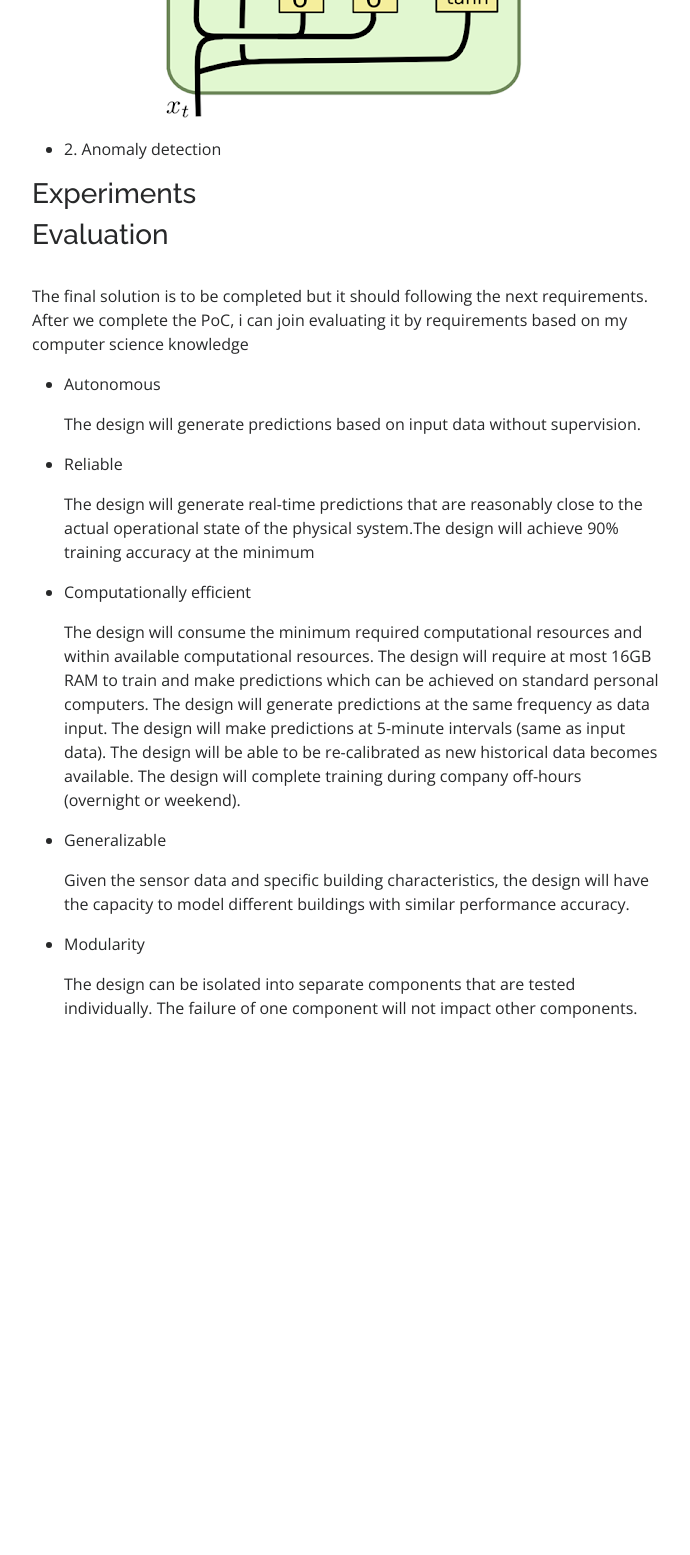
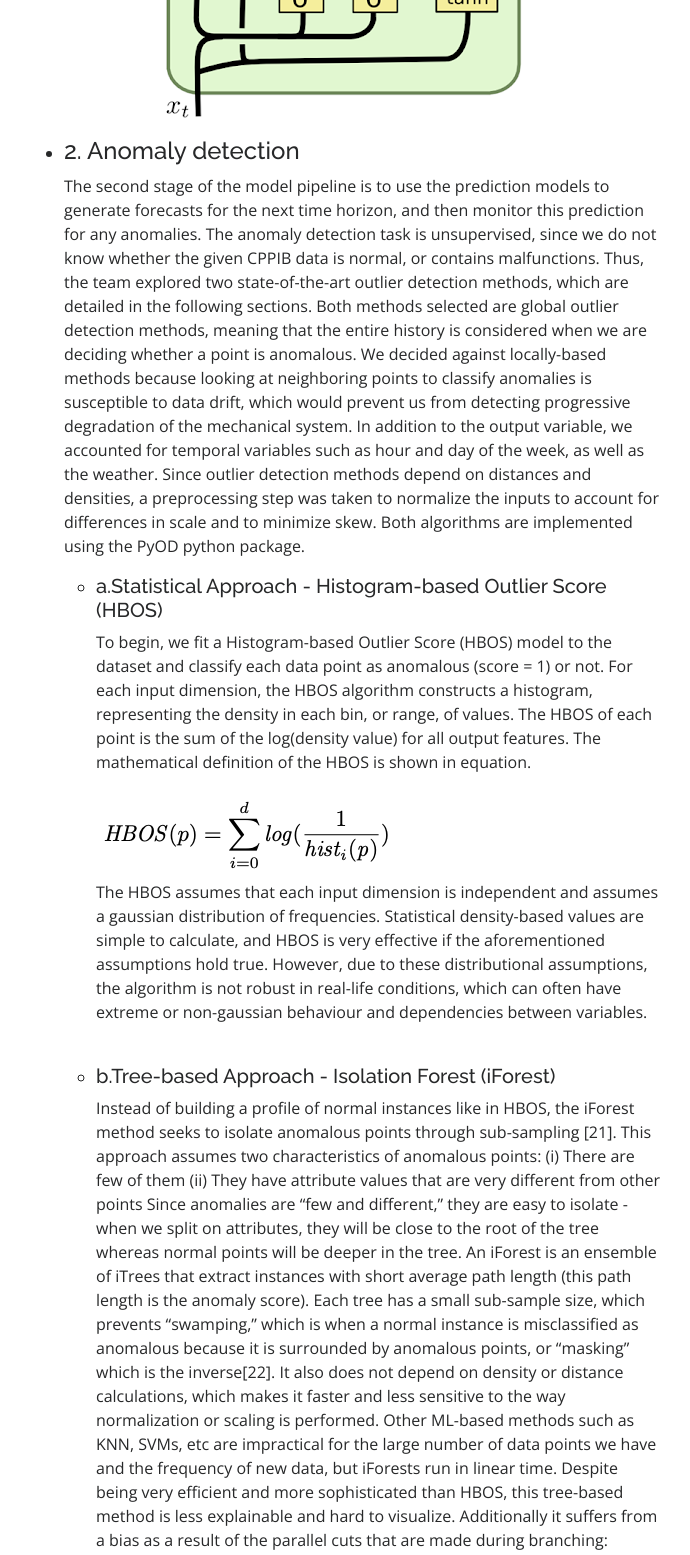
Before and after one commit to chuiyunjun/chuiyunjun.github.io, a plain HTML site: page portfolio-predictive-maintenance.html in a window 1280 px wide. Shown: the part 4760-6315 px from the top of the page, without its empty margins (280-970 px from the left). Before the commit the page ends 5904 px from the top, so only its background shows below. Drawn offline with nearby package versions, Linux system fonts and the light colour scheme.

Commit message:
update 490

```diff
--- a/portfolio-predictive-maintenance.html
+++ b/portfolio-predictive-maintenance.html
@@ -198,8 +198,42 @@
               <p></p>
 
               </li>
-              <li><p>2. Anomaly detection</p>
-              <p></p>
+              <li><h4>2. Anomaly detection</h4>
+              <p>The second stage of the model pipeline is to use the prediction models to generate forecasts for the next time horizon,
+                 and then monitor this prediction for any anomalies. The anomaly detection task is unsupervised, since we do not know whether the given CPPIB data is normal,
+                  or contains malfunctions. Thus, the team explored two state-of-the-art outlier detection methods,
+                  which are detailed in the following sections. Both methods selected are global outlier detection methods,
+                  meaning that the entire history is considered when we are deciding whether a point is anomalous.
+                  We decided against locally-based methods because looking at neighboring points to classify anomalies is susceptible to data drift,
+                  which would prevent us from detecting progressive degradation of the mechanical system. In addition to the output variable,
+                  we accounted for temporal variables such as hour and day of the week, as well as the weather.
+                  Since outlier detection methods depend on distances and densities,
+                  a preprocessing step was taken to normalize the inputs to account for differences in scale and to minimize skew.
+                  Both algorithms are implemented using the PyOD python package.
+                  <ul>
+                    <li><h5 class="bold">a.Statistical Approach - Histogram-based Outlier Score (HBOS) </h5>
+                    <p>To begin, we fit a Histogram-based Outlier Score (HBOS) model to the dataset and classify each data point as anomalous (score = 1) or not.
+                       For each input dimension, the HBOS algorithm constructs a histogram, representing the density in each bin, or range, of values.
+                        The HBOS of each point is the sum of the log(density value) for all output features. The mathematical definition of the HBOS is shown in equation.
+                    </p>
+                    <img src="assets\img\hbos.png" alt="">
+                    <p>The HBOS assumes that each input dimension is independent and assumes a gaussian distribution of frequencies.
+                       Statistical density-based values are simple to calculate, and HBOS is very effective if the aforementioned assumptions hold true.
+                        However, due to these distributional assumptions, the algorithm is not robust in real-life conditions, which can often have extreme or
+                         non-gaussian behaviour and dependencies between variables. </p>
+                    <br/>
+                    <li><h5 class="bold">b.Tree-based Approach - Isolation Forest (iForest)</h5>
+                    <p>Instead of building a profile of normal instances like in HBOS, the iForest method seeks to isolate anomalous points through sub-sampling [21]. This approach assumes two characteristics of anomalous points:
+                      (i) There are few of them
+                      (ii) They have attribute values that are very different from other points
+                      Since anomalies are “few and different,” they are easy to isolate - when we split on attributes, they will be close to the root of the tree whereas normal points will be deeper in the tree. An iForest is an ensemble of iTrees that extract instances with short average path length (this path length is the anomaly score). Each tree has a small sub-sample size, which prevents “swamping,” which is when a normal instance is misclassified as anomalous because it is surrounded by anomalous points, or “masking” which is the inverse[22]. It also does not depend on density or distance calculations, which makes it faster and less sensitive to the way normalization or scaling is performed. Other ML-based methods such as KNN, SVMs, etc are impractical for the large number of data points we have and the frequency of new data, but iForests run in linear time. Despite being very efficient and more sophisticated than HBOS, this tree-based method is less explainable and hard to visualize. Additionally it suffers from a bias as a result of the parallel cuts that are made during branching:
+                      </p>
+                    <img src="assets\img\isolation.png" alt="">
+                    <p>As we can see in the figure, each split divides the plane in half, so the corners are more likely to be classified as anomalous than the four lighter areas at the middle of each axis.
+                    </p>
+                    <br/>
+                  </ul>
+              </p>
               <!--img src="assets\img\d2.png" alt=""-->
 
             </ul>
```
Also changed, not shown: assets/img/hbos.png (added), assets/img/isolation.png (added).
